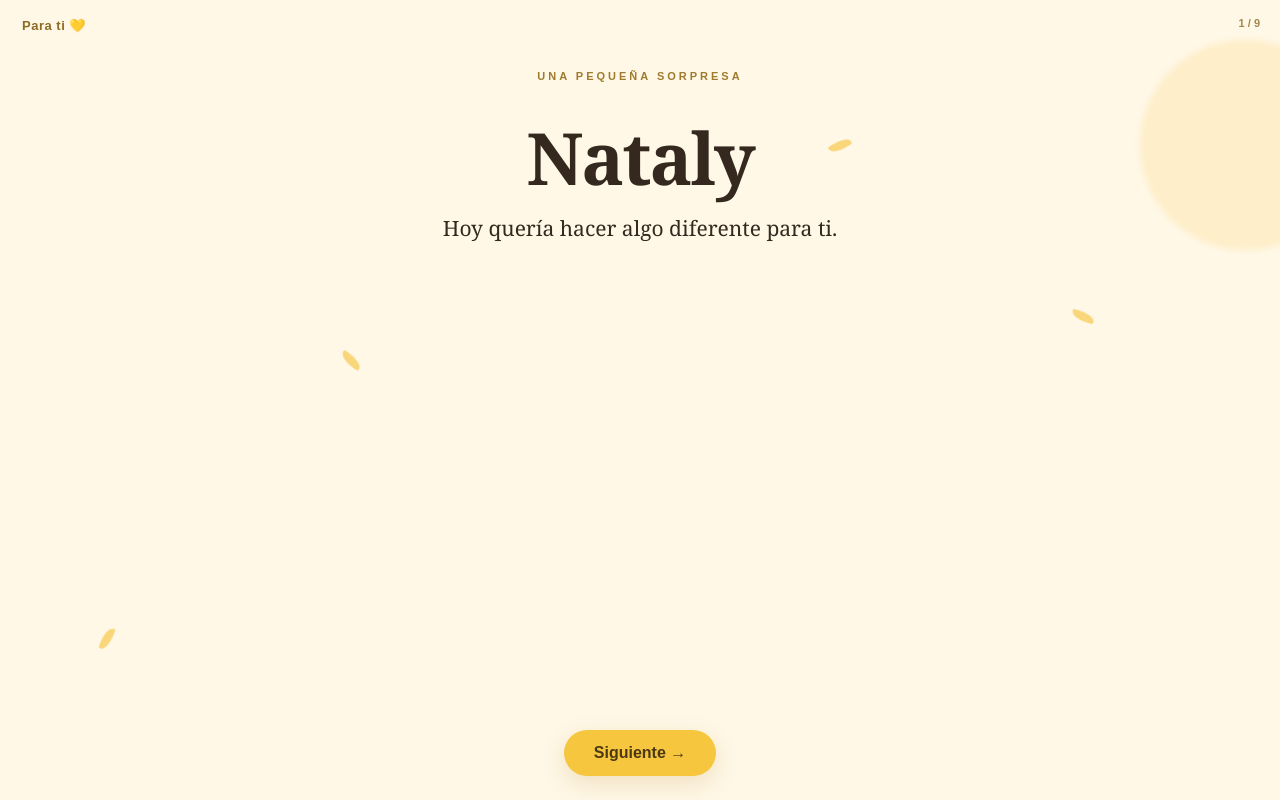
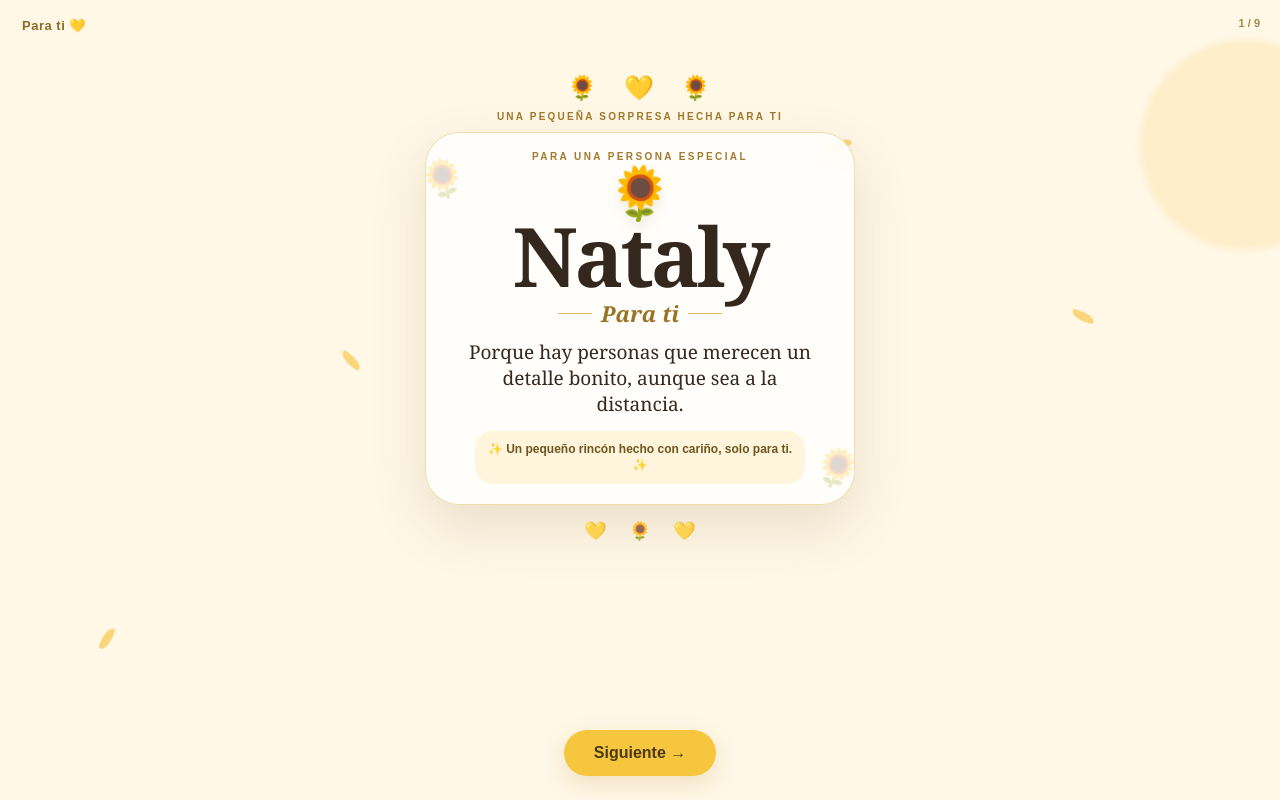
Before and after one commit to oscart50080-rgb/Nataly-Flores, a plain HTML site: page index.html in a window 1280 px wide. Shown: the top 800 px of the page. Drawn offline with Linux system fonts and the light colour scheme.

Commit message:
Add files via upload

```diff
--- a/index.html
+++ b/index.html
@@ -42,6 +42,24 @@ button:active{transform:scale(.97)}
 .memory-card p+p{margin-top:8px!important}
 
 
+
+.cover-screen{justify-content:flex-start;padding-top:calc(62px + env(safe-area-inset-top));}
+.cover-top{font-size:24px;margin:8px 0 8px;letter-spacing:2px}
+.cover-screen .small{margin-bottom:10px;font-size:10px;letter-spacing:2.2px}
+.cover-card{width:min(100%,430px);padding:18px 18px 20px;border-radius:34px;background:rgba(255,255,255,.78);backdrop-filter:blur(12px);border:1px solid rgba(221,181,83,.45);box-shadow:0 22px 55px rgba(100,72,18,.14);position:relative;overflow:hidden}
+.cover-card:before,.cover-card:after{content:'🌻';position:absolute;font-size:38px;opacity:.22}
+.cover-card:before{left:-7px;top:18px;transform:rotate(-18deg)}
+.cover-card:after{right:-7px;bottom:12px;transform:rotate(18deg)}
+.cover-mini{font:700 10px Arial,sans-serif;letter-spacing:2.4px;color:#a07a2d;margin-bottom:2px}
+.cover-flower{font-size:52px;line-height:1;margin:3px 0 -2px;filter:drop-shadow(0 7px 7px rgba(122,87,13,.12))}
+.cover-screen h1{font-size:clamp(60px,18vw,82px);margin:0 0 1px;line-height:.98;color:#33271e;letter-spacing:-3px}
+.cover-line{display:flex;align-items:center;justify-content:center;gap:9px;color:#9a7224;font:italic 700 22px Georgia,serif;margin:3px 0 12px}
+.cover-line span{width:34px;height:1px;background:#d9b55c;display:block}
+.cover-main{font-size:clamp(15px,4.2vw,19px);line-height:1.35;max-width:360px}
+.cover-note{margin:14px auto 0;padding:10px 12px;border-radius:18px;background:rgba(246,198,63,.16);color:#6f5520;font:600 12px Arial,sans-serif;line-height:1.35;max-width:330px}
+.cover-bottom{display:flex;gap:22px;margin-top:13px;font-size:18px;opacity:.82}
+@media (max-height:700px){.cover-screen{padding-top:calc(52px + env(safe-area-inset-top))}.cover-card{padding:14px 16px 16px}.cover-top{font-size:20px;margin:4px 0 5px}.cover-flower{font-size:42px}.cover-screen h1{font-size:58px}.cover-line{font-size:19px;margin-bottom:8px}.cover-main{font-size:14px}.cover-note{margin-top:9px;padding:8px 10px}.cover-bottom{margin-top:8px;font-size:16px}}
+
 @media (max-height:700px){
   .screen{padding-top:calc(58px + env(safe-area-inset-top));padding-bottom:calc(92px + env(safe-area-inset-bottom))}
   .memory-screen{padding-top:calc(55px + env(safe-area-inset-top));padding-bottom:calc(92px + env(safe-area-inset-bottom))}
@@ -56,12 +74,22 @@ button:active{transform:scale(.97)}
 <body>
 <div class="progress" id="progress">1 / 9</div>
 
-<section class="screen active">
+<section class="screen active cover-screen">
   <div class="bg"><div class="sun"></div><i class="petal p1"></i><i class="petal p2"></i><i class="petal p3"></i><i class="petal p4"></i></div>
   <div class="brand">Para ti 💛</div>
-  <div class="small">Una pequeña sorpresa</div>
-  <h1>Nataly</h1>
-  <p>Hoy quería hacer algo diferente para ti.</p>
+  <div class="cover-top">🌻 &nbsp; 💛 &nbsp; 🌻</div>
+  <div class="small">Una pequeña sorpresa hecha para ti</div>
+  <div class="cover-card">
+    <div class="cover-mini">PARA UNA PERSONA ESPECIAL</div>
+    <div class="cover-flower">🌻</div>
+    <h1>Nataly</h1>
+    <div class="cover-line"><span></span> Para ti <span></span></div>
+    <p class="cover-main">Porque hay personas que merecen un detalle bonito, aunque sea a la distancia.</p>
+    <div class="cover-note">✨ Un pequeño rincón hecho con cariño, solo para ti. ✨</div>
+  </div>
+  <div class="cover-bottom">
+    <span>💛</span><span>🌻</span><span>💛</span>
+  </div>
   <div class="nav"><button onclick="next()">Siguiente →</button></div>
 </section>
 
```
